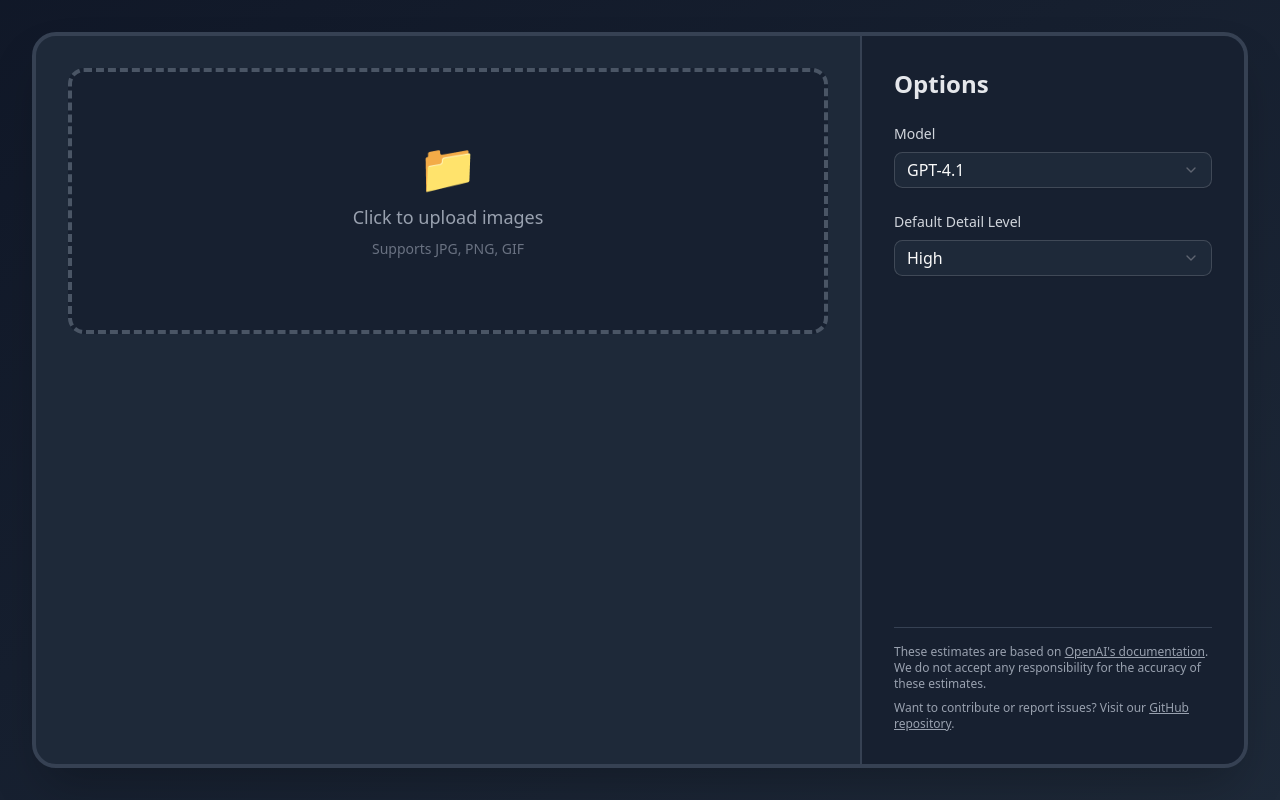
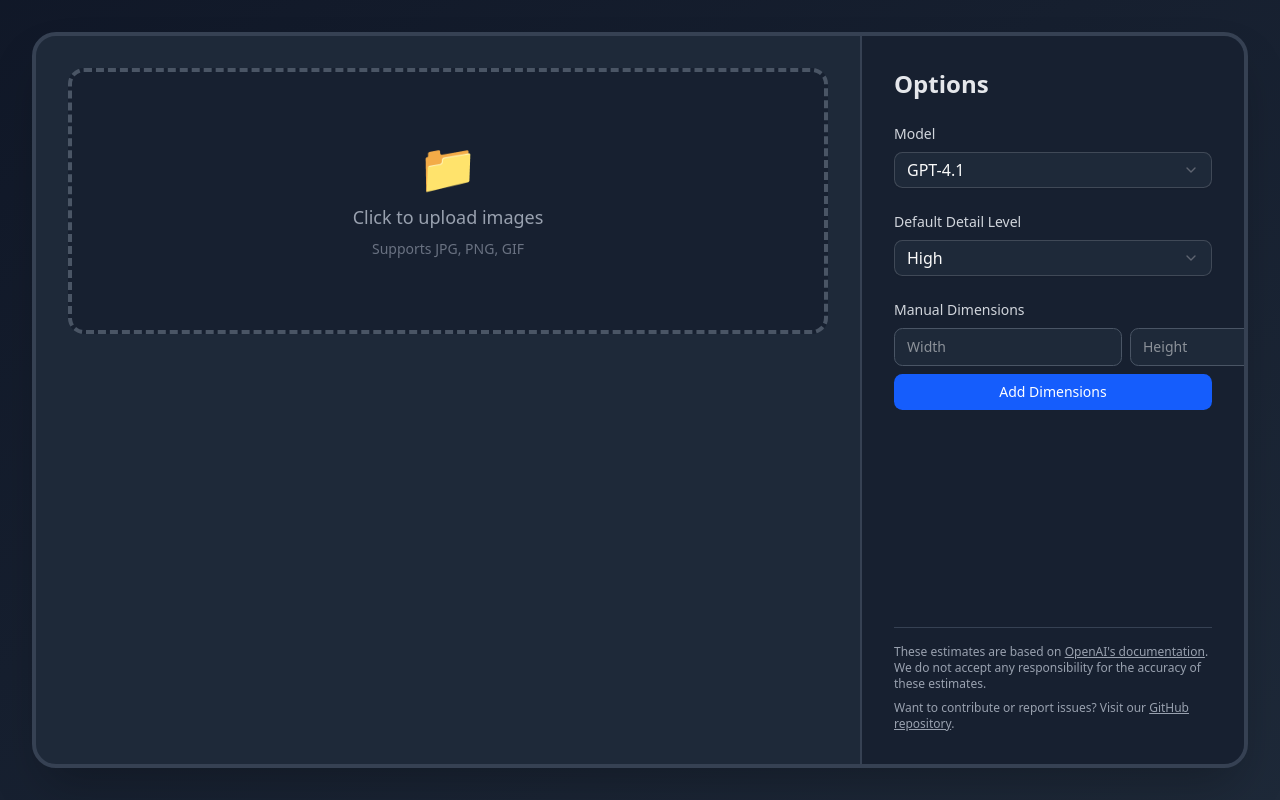
Before and after one commit to curefatih/image-token-estimator, a React (Vite) app: page / in a window 1280 px wide. Built offline with nearby package versions, Linux system fonts and the light colour scheme.

Commit message:
feat: add manual dimensions input functionality and placeholder image display in App component

```diff
--- a/src/App.tsx
+++ b/src/App.tsx
@@ -37,6 +37,10 @@ function App() {
   const [selectedModel, setSelectedModel] = useState<ModelType>("gpt-4.1");
   const [selectedDetail, setSelectedDetail] = useState<DetailLevel>("high");
   const [selectedImageId, setSelectedImageId] = useState<string | null>(null);
+  const [manualDimensions, setManualDimensions] = useState({
+    width: "",
+    height: "",
+  });
 
   const selectedImage =
     images.find((img) => img.id === selectedImageId) || images[0];
@@ -157,6 +161,48 @@ function App() {
     });
   };
 
+  const handleManualDimensionsSubmit = (e: React.FormEvent) => {
+    e.preventDefault();
+    const width = parseInt(manualDimensions.width);
+    const height = parseInt(manualDimensions.height);
+
+    if (isNaN(width) || isNaN(height) || width <= 0 || height <= 0) {
+      return;
+    }
+
+    const dimensions = { width, height };
+    const tokens = calculateTokens(dimensions, selectedDetail);
+    const newImage = {
+      id: Math.random().toString(36).substr(2, 9),
+      src: "", // Empty src for manually added dimensions
+      dimensions,
+      tokens,
+      detail: selectedDetail,
+    };
+    setImages((prev) => [...prev, newImage]);
+    if (images.length === 0) {
+      setSelectedImageId(newImage.id);
+    }
+    setManualDimensions({ width: "", height: "" });
+  };
+
+  const PlaceholderImage = ({
+    width,
+    height,
+  }: {
+    width: number;
+    height: number;
+  }) => (
+    <div className="w-full h-full flex items-center justify-center bg-gray-100 dark:bg-gray-800 rounded-xl">
+      <div className="text-center p-4">
+        <div className="text-4xl mb-2">📐</div>
+        <div className="text-sm text-gray-600 dark:text-gray-400">
+          {width} × {height}px
+        </div>
+      </div>
+    </div>
+  );
+
   return (
     <div className="min-h-screen bg-gradient-to-br from-gray-100 to-gray-200 dark:from-gray-900 dark:to-gray-800 p-2 sm:p-4 md:p-6 lg:p-8 overflow-hidden">
       <div className="h-[calc(100vh-1rem)] sm:h-[calc(100vh-2rem)] md:h-[calc(100vh-3rem)] lg:h-[calc(100vh-4rem)] max-w-[1920px] mx-auto bg-white dark:bg-gray-800 rounded-2xl sm:rounded-3xl shadow-2xl overflow-hidden border-2 sm:border-4 border-gray-200 dark:border-gray-700">
@@ -167,11 +213,18 @@ function App() {
               <div className="w-full h-[40%] max-w-5xl border-2 sm:border-4 border-dashed border-gray-300 dark:border-gray-600 rounded-xl sm:rounded-2xl flex items-center justify-center bg-gray-50 dark:bg-gray-900/50 transition-all duration-300 hover:border-gray-400 dark:hover:border-gray-500 relative group overflow-hidden">
                 {selectedImage ? (
                   <div className="w-full h-full flex items-center justify-center p-4">
+                    {selectedImage.src ? (
                       <img
                         src={selectedImage.src}
                         alt="Preview"
                         className="max-w-full max-h-full object-contain rounded-xl"
                       />
+                    ) : (
+                      <PlaceholderImage
+                        width={selectedImage.dimensions.width}
+                        height={selectedImage.dimensions.height}
+                      />
+                    )}
                   </div>
                 ) : (
                   <div className="text-center">
@@ -223,11 +276,23 @@ function App() {
                           onClick={() => setSelectedImageId(image.id)}
                         >
                           <TableCell>
+                            {image.src ? (
                               <img
                                 src={image.src}
                                 alt="Preview"
                                 className="w-16 h-16 object-cover rounded"
                               />
+                            ) : (
+                              <div className="w-16 h-16 bg-gray-100 dark:bg-gray-800 rounded flex items-center justify-center">
+                                <div className="text-center">
+                                  <div className="text-lg">📐</div>
+                                  <div className="text-xs text-gray-500 dark:text-gray-400">
+                                    {image.dimensions.width}×
+                                    {image.dimensions.height}
+                                  </div>
+                                </div>
+                              </div>
+                            )}
                           </TableCell>
                           <TableCell>
                             {image.dimensions.width}×{image.dimensions.height}px
@@ -373,6 +438,50 @@ function App() {
                     </SelectContent>
                   </Select>
                 </div>
+                <div>
+                  <label className="block text-sm font-medium mb-1 sm:mb-2 text-gray-700 dark:text-gray-300">
+                    Manual Dimensions
+                  </label>
+                  <form
+                    onSubmit={handleManualDimensionsSubmit}
+                    className="space-y-2"
+                  >
+                    <div className="flex gap-2">
+                      <input
+                        type="number"
+                        placeholder="Width"
+                        value={manualDimensions.width}
+                        onChange={(e) =>
+                          setManualDimensions((prev) => ({
+                            ...prev,
+                            width: e.target.value,
+                          }))
+                        }
+                        className="flex-1 px-3 py-2 bg-white dark:bg-gray-800 border border-gray-300 dark:border-gray-600 rounded-md text-sm"
+                        min="1"
+                      />
+                      <input
+                        type="number"
+                        placeholder="Height"
+                        value={manualDimensions.height}
+                        onChange={(e) =>
+                          setManualDimensions((prev) => ({
+                            ...prev,
+                            height: e.target.value,
+                          }))
+                        }
+                        className="flex-1 px-3 py-2 bg-white dark:bg-gray-800 border border-gray-300 dark:border-gray-600 rounded-md text-sm"
+                        min="1"
+                      />
+                    </div>
+                    <button
+                      type="submit"
+                      className="w-full px-4 py-2 bg-blue-600 hover:bg-blue-700 text-white rounded-md text-sm font-medium transition-colors"
+                    >
+                      Add Dimensions
+                    </button>
+                  </form>
+                </div>
               </div>
             </div>
             <div className="mt-auto pt-4 border-t border-gray-200 dark:border-gray-700">
```
Lines whose indentation alone changed are shown as unchanged.
